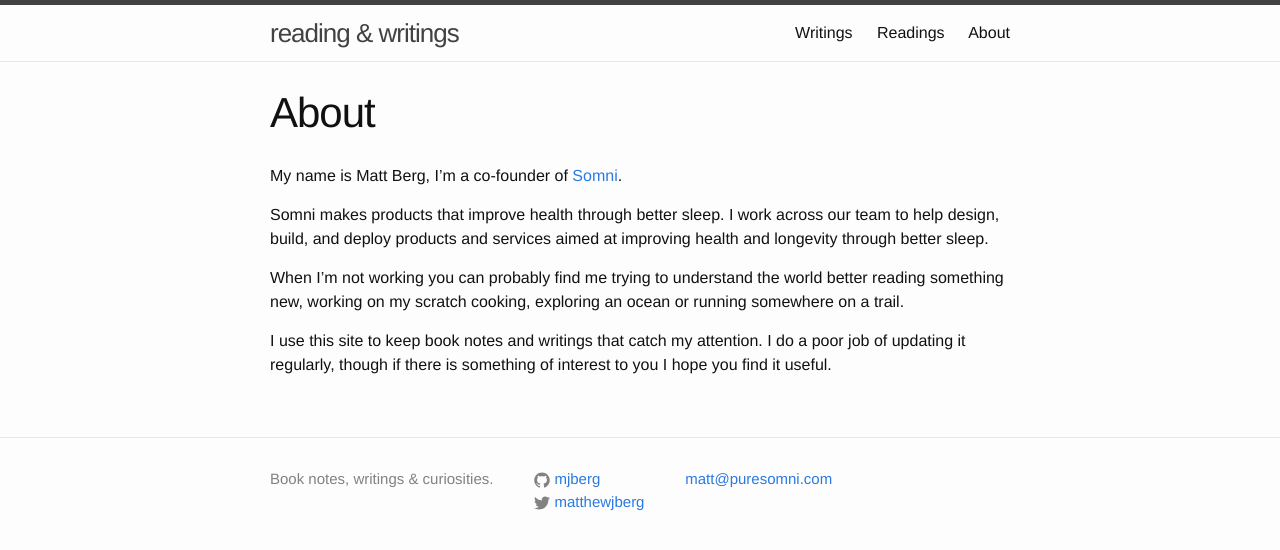
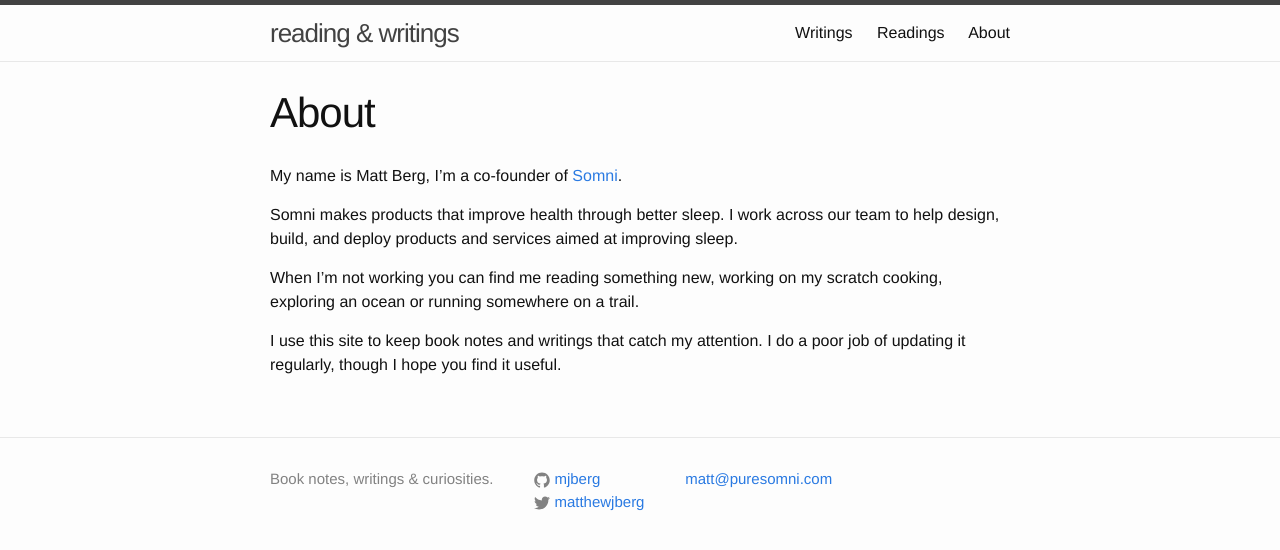
Before and after one commit to mjberg/reading-and-writing, a Jekyll site: the page built from about.md, in a window 1280 px wide. Shown: the top 550 px of the page. Built offline with Jekyll 4.4.1, drawn with Linux system fonts in a browser that asks for light colours.

Commit message:
about refresh

```diff
--- a/about.md
+++ b/about.md
@@ -6,8 +6,8 @@ permalink: /about/
 
 My name is Matt Berg, I'm a co-founder of [Somni](http://puresomni.com/).
 
-Somni makes products that improve health through better sleep. I work across our team to help design, build, and deploy products and services aimed at improving health and longevity through better sleep.
+Somni makes products that improve health through better sleep. I work across our team to help design, build, and deploy products and services aimed at improving sleep.
 
-When I'm not working you can probably find me trying to understand the world better reading something new, working on my scratch cooking, exploring an ocean or running somewhere on a trail.
+When I'm not working you can find me reading something new, working on my scratch cooking, exploring an ocean or running somewhere on a trail.
 
-I use this site to keep book notes and writings that catch my attention. I do a poor job of updating it regularly, though if there is something of interest to you I hope you find it useful.
+I use this site to keep book notes and writings that catch my attention. I do a poor job of updating it regularly, though I hope you find it useful.
```
